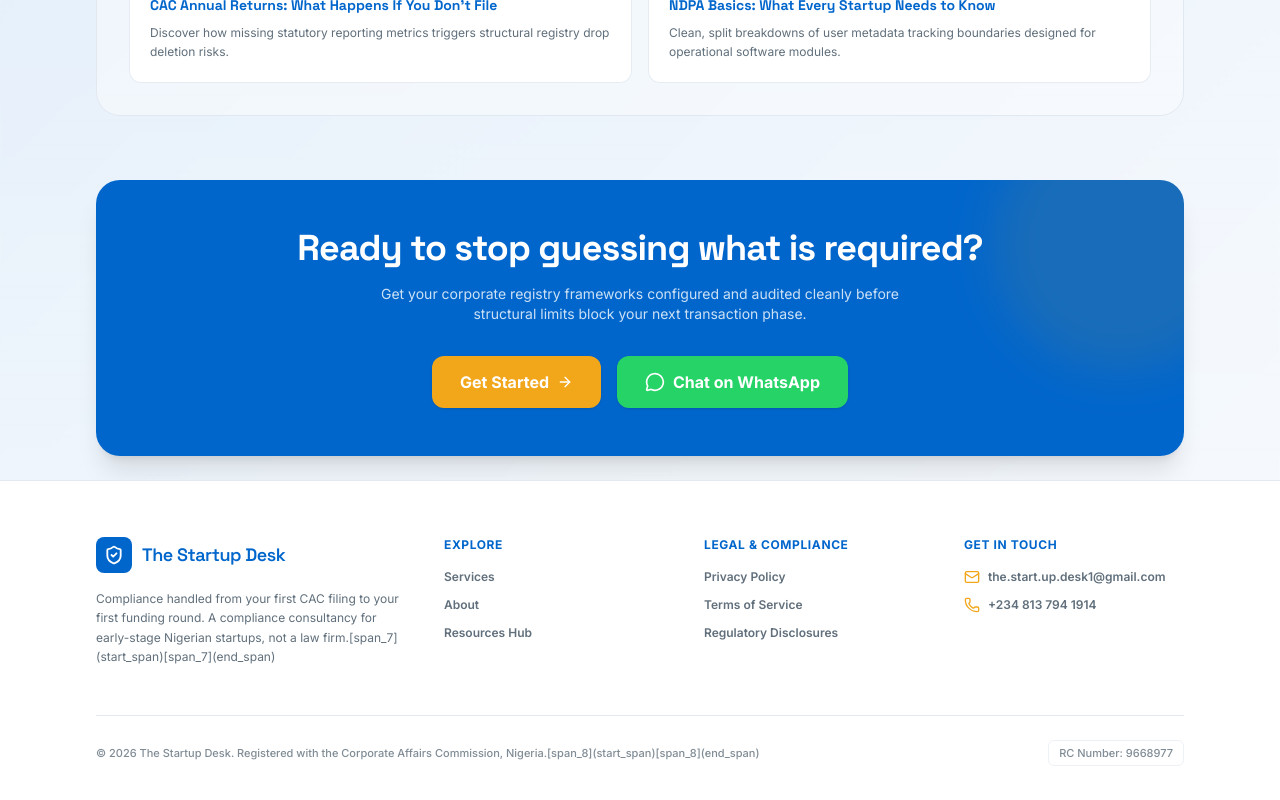
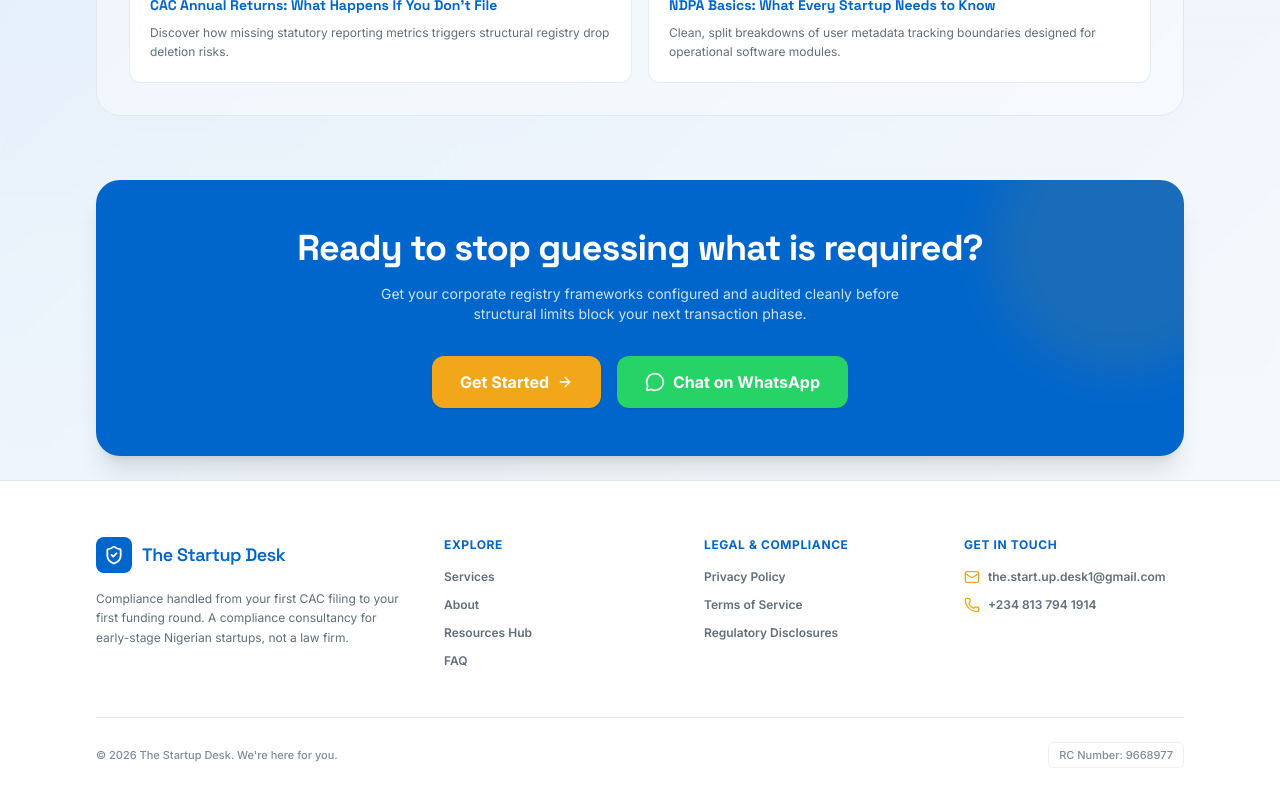
Before and after one commit to Tosin2513/The-Start-up-Desk-, a Next.js app: page / in a window 1280 px wide. Shown: the part 2105-2905 px from the top of the page. Built offline with nearby package versions, Linux system fonts and the light colour scheme.

Commit message:
Update site-footer.tsx

```diff
--- a/components/site-footer.tsx
+++ b/components/site-footer.tsx
@@ -18,7 +18,7 @@ export function SiteFooter() {
               </span>
             </Link>
             <p className="text-xs leading-relaxed text-muted-foreground">
-              Compliance handled from your first CAC filing to your first funding round. A compliance consultancy for early-stage Nigerian startups, not a law firm.[span_7](start_span)[span_7](end_span)
+              Compliance handled from your first CAC filing to your first funding round. A compliance consultancy for early-stage Nigerian startups, not a law firm.
             </p>
           </div>
 
@@ -28,6 +28,7 @@ export function SiteFooter() {
               <li><Link href="/services" className="text-muted-foreground transition-colors hover:text-primary">Services</Link></li>
               <li><Link href="/about" className="text-muted-foreground transition-colors hover:text-primary">About</Link></li>
               <li><Link href="/resources" className="text-muted-foreground transition-colors hover:text-primary">Resources Hub</Link></li>
+               <li><Link href="/faq" className="text-muted-foreground transition-colors hover:text-primary">FAQ</Link></li>
             </ul>
           </div>
 
@@ -61,7 +62,7 @@ export function SiteFooter() {
 
         <div className="mt-12 flex flex-col gap-2 border-t border-border pt-6 text-[11px] text-muted-foreground/80 sm:flex-row sm:items-center sm:justify-between font-medium">
           <p>
-            &copy; {new Date().getFullYear()} {siteConfig.name}. Registered with the Corporate Affairs Commission, Nigeria.[span_8](start_span)[span_8](end_span)
+            &copy; {new Date().getFullYear()} {siteConfig.name}. We're here for you.
           </p>
           <p className="bg-muted px-2.5 py-1 rounded-md border border-border/60">RC Number: {siteConfig.rcNumber}</p>
         </div>
```
